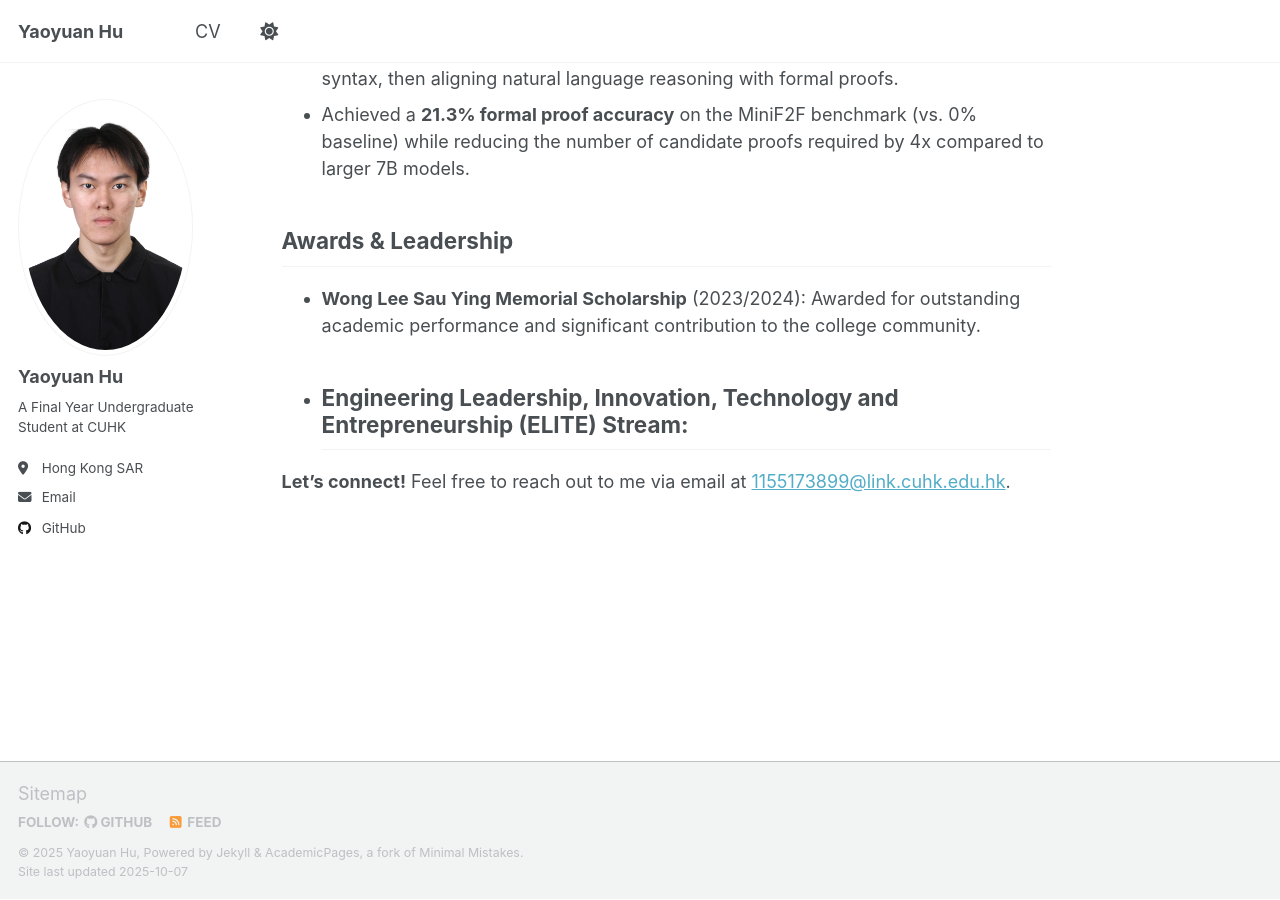
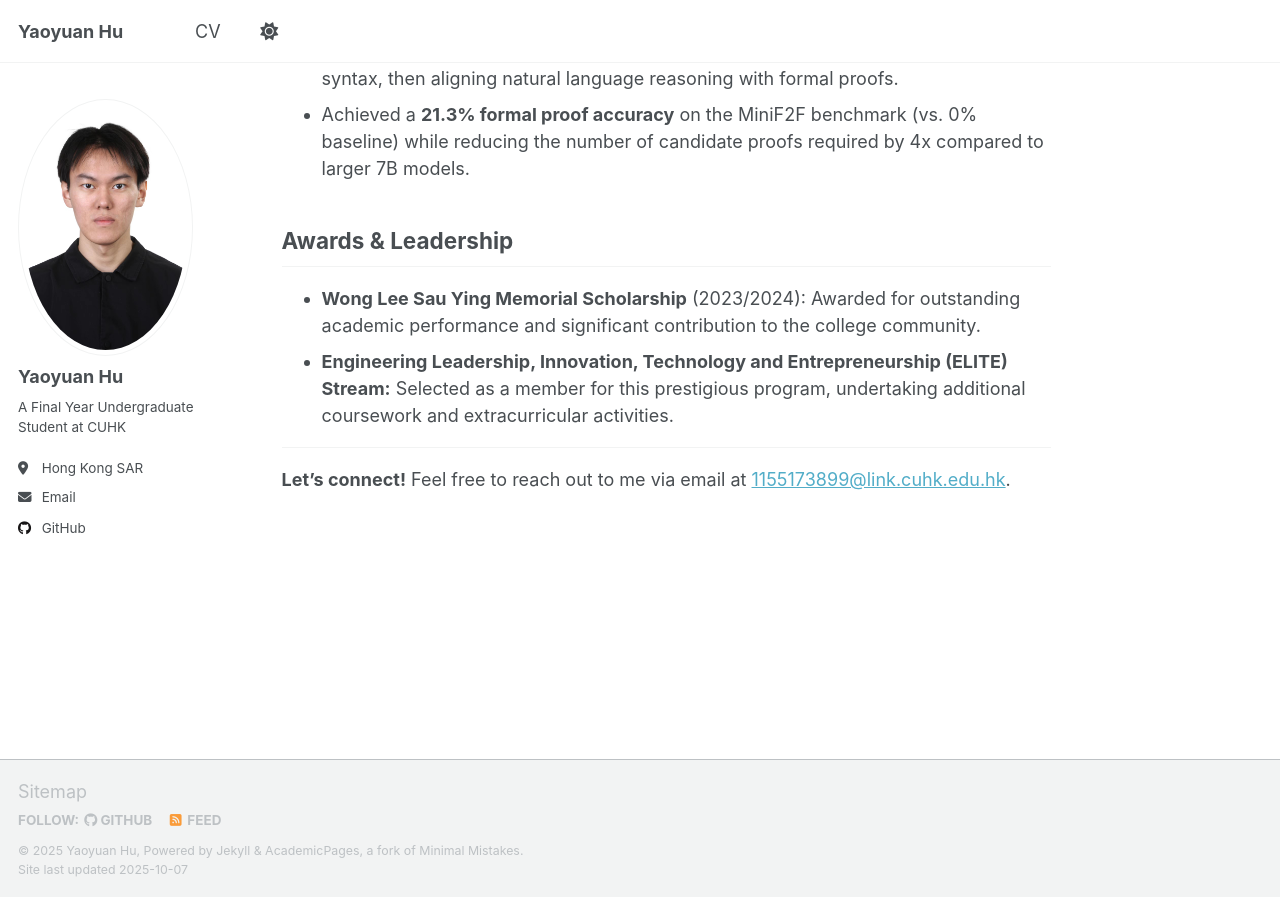
Before and after one commit to yaoyuan-hyy/yaoyuan-hyy.github.io, a Jekyll site: the page built from _pages/about.md, in a window 1280 px wide and 900 px high, scrolled down 533 px. Built offline with Jekyll 4.4.1, drawn with Linux system fonts in a browser that asks for light colours; a script that is not in the unit is left out.

Commit message:
awards update

```diff
--- a/_pages/about.md
+++ b/_pages/about.md
@@ -22,7 +22,8 @@ My academic and research interests include formal mathematics reasoning, AI4Math
 ## Awards & Leadership
 
 *   **Wong Lee Sau Ying Memorial Scholarship** (2023/2024): Awarded for outstanding academic performance and significant contribution to the college community.
-*   **Engineering Leadership, Innovation, Technology and Entrepreneurship (ELITE) Stream:**
+*   **Engineering Leadership, Innovation, Technology and Entrepreneurship (ELITE) Stream:** Selected as a member for this prestigious program, undertaking additional coursework and extracurricular activities.
+
 ---
 
 **Let's connect!**  Feel free to reach out to me via email at [1155173899@link.cuhk.edu.hk](mailto:1155173899@link.cuhk.edu.hk).
```
